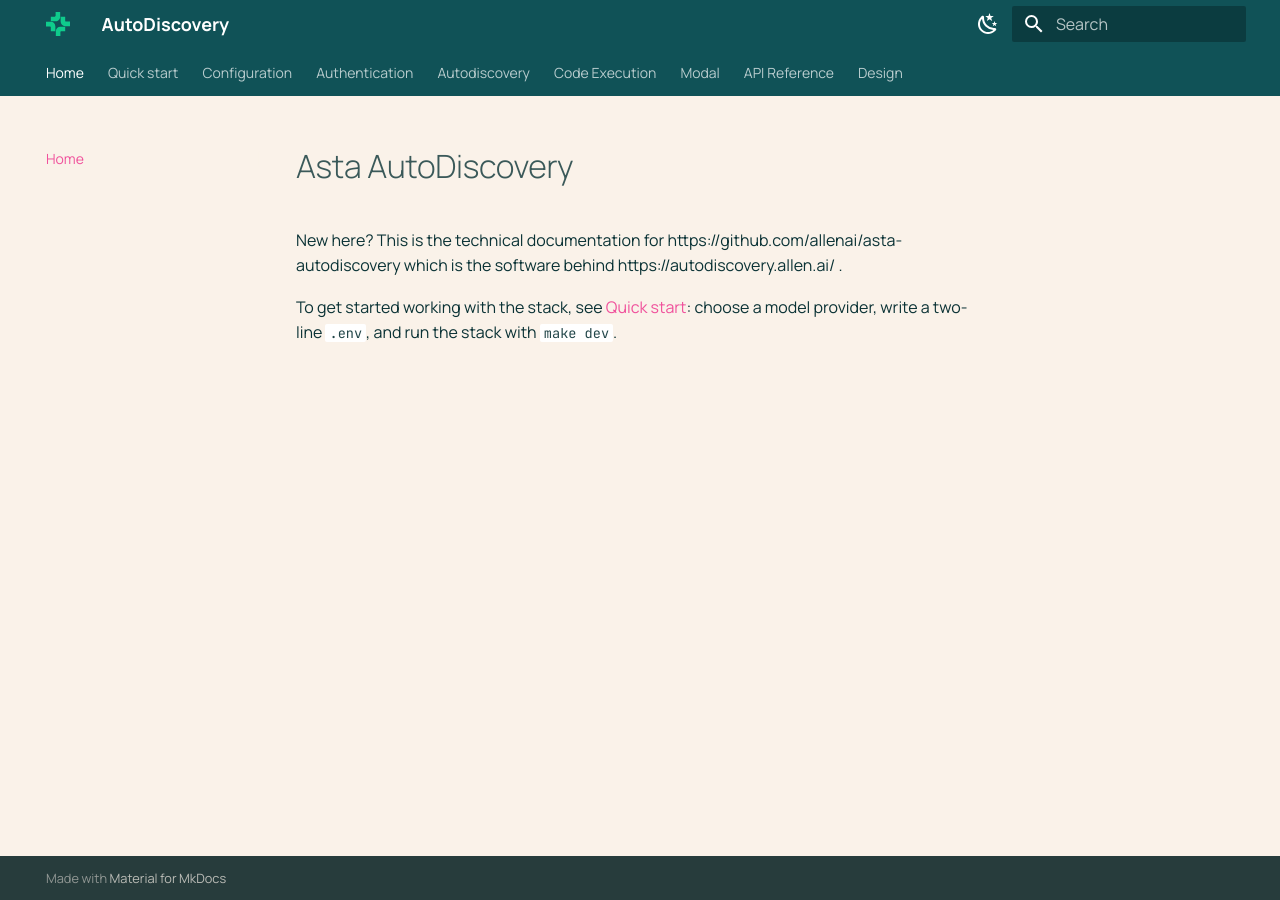
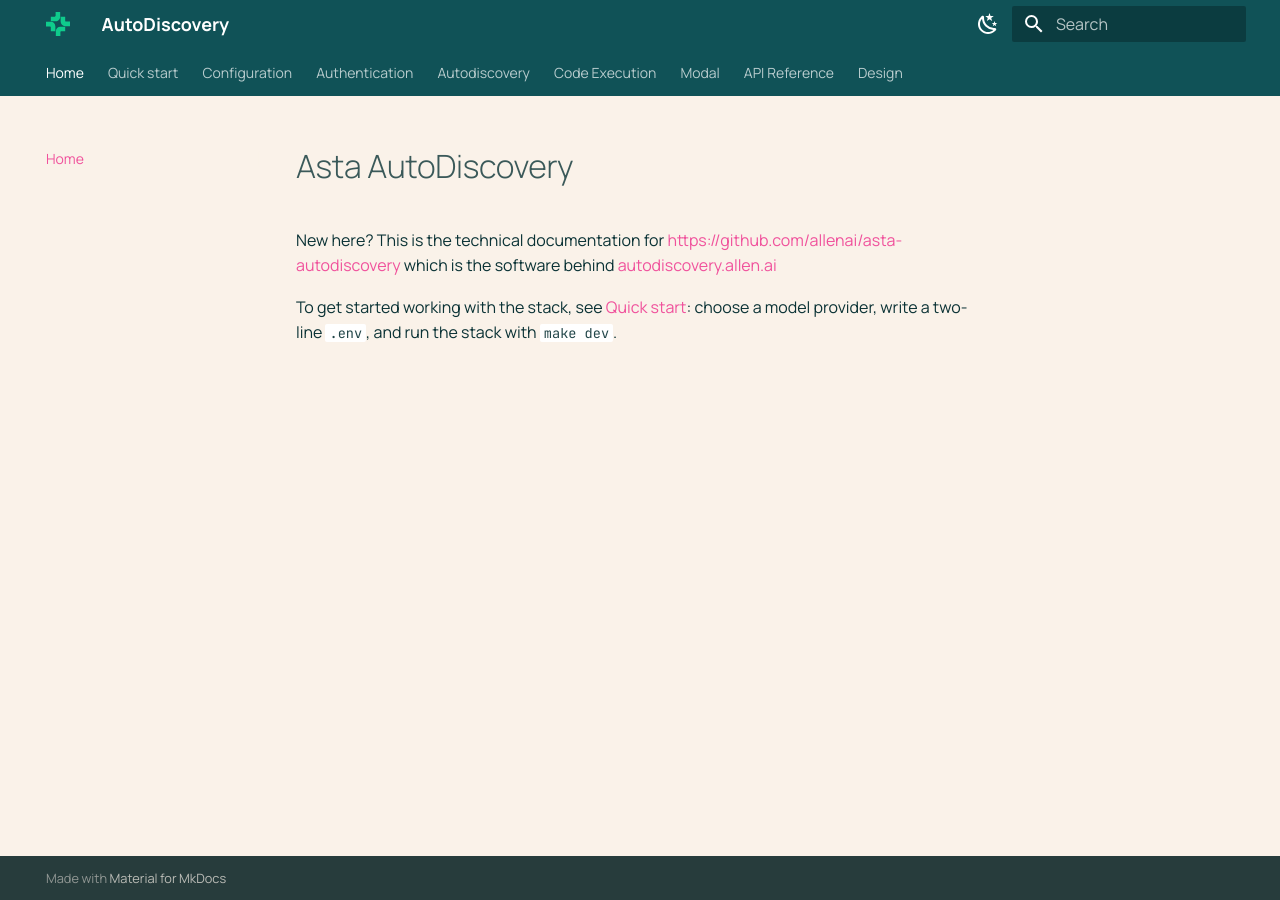
Before and after one commit to allenai/asta-autodiscovery, an MkDocs documentation site: the page built from docs/index.md, in a window 1280 px wide. Built offline with MkDocs 1.6.1 and Material for MkDocs 9.7.7, drawn with Linux system fonts in a browser that asks for light colours; some of the changed lines change nothing that is shown.

Commit message:
actual links

```diff
--- a/docs/index.md
+++ b/docs/index.md
@@ -1,7 +1,8 @@
 # Asta AutoDiscovery
 
-New here? This is the technical documentation for https://github.com/allenai/asta-autodiscovery
-which is the software behind https://autodiscovery.allen.ai/ .
+New here? This is the technical documentation for
+[https://github.com/allenai/asta-autodiscovery](https://github.com/allenai/asta-autodiscovery)
+which is the software behind [autodiscovery.allen.ai](https://autodiscovery.allen.ai/)
 
 To get started working with the stack, see [Quick start](quickstart.md): choose a model provider,
 write a two-line `.env`, and run the stack with `make dev`.
```
